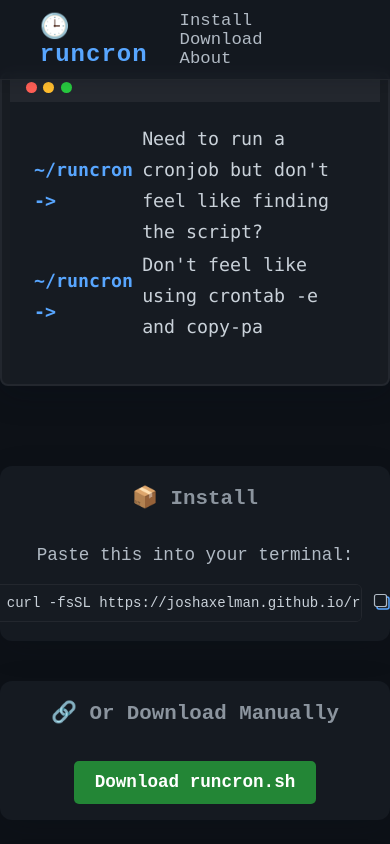
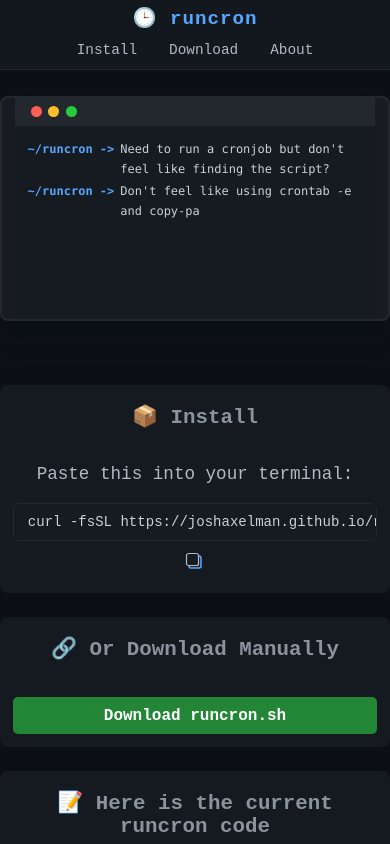
Before and after one commit to joshaxelman/runcron, a plain HTML site: page index.html in a window 390 px wide. Shown: the top 844 px of the page. Drawn offline with nearby package versions, Linux system fonts and the light colour scheme.

Commit message:
fixing mobile rendering

```diff
--- a/index.html
+++ b/index.html
@@ -10,6 +10,8 @@
       margin: 0;
       padding: 0;
       box-sizing: border-box;
+      -webkit-text-size-adjust: 100%;
+      -ms-text-size-adjust: 100%;
     }
     body {
       font-family: monospace;
@@ -244,6 +246,8 @@
       margin-bottom: 1.2rem;
       box-shadow: 0 2px 12px 0 rgba(2, 12, 27, 0.13);
       border: 1.5px solid #23272e;
+      word-wrap: break-word;
+      white-space: pre-wrap;
     }
     .github-link {
       display: inline-block;
@@ -261,19 +265,216 @@
       background: #57606a;
       color: #58a6ff;
     }
-    @media (max-width: 800px) {
+    /* Mobile Responsive Design */
+    @media (max-width: 768px) {
+      /* Header and Navigation */
+      .header-content {
+        padding: 0.5rem 1rem;
+        flex-direction: column;
+        gap: 0.5rem;
+      }
+
+      .logo {
+        font-size: 1.3rem;
+      }
+
+      nav {
+        display: flex;
+        gap: 1rem;
+        flex-wrap: wrap;
+        justify-content: center;
+      }
+
+      nav a {
+        margin-left: 0;
+        font-size: 1rem;
+        padding: 0.3rem 0.6rem;
+        border-radius: 4px;
+        transition: background 0.2s;
+      }
+
+      nav a:hover {
+        background: rgba(88, 166, 255, 0.1);
+      }
+
+      /* Main content adjustments */
+      main {
+        margin-top: 6rem;
+      }
+
       .main-box, .terminal-mockup.big, .section {
         max-width: 100vw;
         width: 100vw;
-        padding-left: 0.5rem;
-        padding-right: 0.5rem;
+        padding-left: 1rem;
+        padding-right: 1rem;
+        margin-bottom: 1.5rem;
       }
+
       .section {
-        padding: 1.2rem 0.5rem 1rem 0.5rem;
+        padding: 1.5rem 1rem 1rem 1rem;
+        border-radius: 8px;
       }
+
+      /* Typography adjustments */
+      h1 {
+        font-size: 2rem;
+        text-align: center;
+      }
+
+      h2 {
+        font-size: 1.2rem;
+        text-align: center;
+      }
+
+      p {
+        font-size: 1rem;
+        text-align: center;
+      }
+
+      /* Terminal adjustments */
       .terminal-mockup.big {
         min-height: 200px;
-        font-size: 0.98rem;
+        font-size: 0.8rem;
+        margin-bottom: 1.5rem;
+      }
+
+      .terminal-body {
+        padding: 1rem;
+        font-size: 0.8rem;
+      }
+
+      .terminal-line {
+        font-size: 0.8rem;
+      }
+
+      .terminal-prompt {
+        font-size: 0.8rem;
+      }
+
+      .typed-text {
+        font-size: 0.8rem;
+        word-wrap: break-word;
+        white-space: pre-wrap;
+        overflow-wrap: break-word;
+        flex: 1;
+        min-width: 0;
+      }
+
+      /* Code blocks */
+      pre {
+        font-size: 0.9rem;
+        padding: 0.8rem;
+        overflow-x: auto;
+      }
+
+      .code-block {
+        font-size: 0.9rem;
+        padding: 1rem 0.8rem;
+        white-space: pre-wrap;
+        word-break: break-word;
+      }
+
+      /* Buttons */
+      .button {
+        font-size: 1rem;
+        padding: 0.6rem 1rem;
+        width: 100%;
+        text-align: center;
+        box-sizing: border-box;
+      }
+
+      /* Install command row */
+      .install-cmd-row {
+        flex-direction: column;
+        gap: 0.8rem;
+      }
+
+      #install-cmd {
+        min-width: auto;
+        width: 100%;
+        font-size: 0.9rem;
+        padding: 0.6rem 0.8rem;
+        box-sizing: border-box;
+      }
+
+      /* About section */
+      .about-content {
+        font-size: 0.95rem;
+        padding: 0 0.5rem;
+      }
+
+      .about-left {
+        text-align: center !important;
+      }
+    }
+
+    /* Extra small devices */
+    @media (max-width: 480px) {
+      .header-content {
+        padding: 0.4rem 0.8rem;
+      }
+
+      .logo {
+        font-size: 1.2rem;
+      }
+
+      nav a {
+        font-size: 0.9rem;
+        padding: 0.25rem 0.5rem;
+      }
+
+      .main-box, .terminal-mockup.big, .section {
+        padding-left: 0.8rem;
+        padding-right: 0.8rem;
+      }
+
+      .section {
+        padding: 1.2rem 0.8rem 0.8rem 0.8rem;
+      }
+
+      h1 {
+        font-size: 1.8rem;
+      }
+
+      h2 {
+        font-size: 1.1rem;
+      }
+
+      .terminal-body {
+        padding: 0.8rem;
+        font-size: 0.75rem;
+      }
+
+      .terminal-line {
+        font-size: 0.75rem;
+      }
+
+      .terminal-prompt {
+        font-size: 0.75rem;
+      }
+
+      .typed-text {
+        font-size: 0.75rem;
+        word-wrap: break-word;
+        white-space: pre-wrap;
+        overflow-wrap: break-word;
+        flex: 1;
+        min-width: 0;
+      }
+
+      pre {
+        font-size: 0.85rem;
+        padding: 0.6rem;
+      }
+
+      .code-block {
+        font-size: 0.85rem;
+        padding: 0.8rem 0.6rem;
+      }
+
+      #install-cmd {
+        font-size: 0.85rem;
+        padding: 0.5rem 0.6rem;
       }
     }
     .real-terminal {
@@ -331,7 +532,7 @@
       margin-bottom: 0.7em;
     }
     /* Responsive terminal height */
-    @media (max-width: 800px) {
+    @media (max-width: 768px) {
       .real-terminal {
         min-height: 260px;
       }
@@ -339,13 +540,21 @@
         min-height: 160px;
       }
     }
+
+    @media (max-width: 480px) {
+      .real-terminal {
+        min-height: 220px;
+      }
+      .real-terminal .terminal-body {
+        min-height: 140px;
+      }
+    }
     .terminal-line {
       display: flex;
-      align-items: center;
+      align-items: flex-start;
       font-family: inherit;
       font-size: 1.08em;
       min-height: 1.7em;
-      white-space: pre-wrap;
       margin-bottom: 0.1em;
     }
     .terminal-prompt {
@@ -353,6 +562,7 @@
       margin-right: 0.5em;
       font-weight: bold;
       font-family: inherit;
+      flex-shrink: 0;
     }
     .terminal-cursor {
       color: #58a6ff;
```
